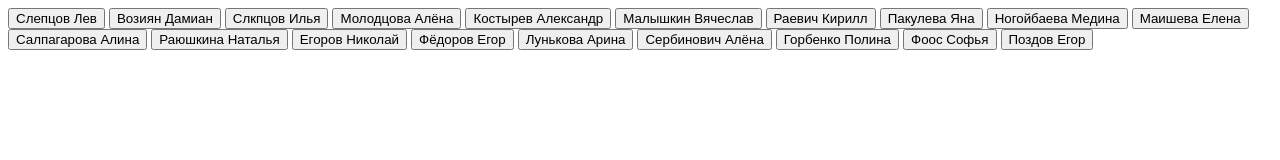
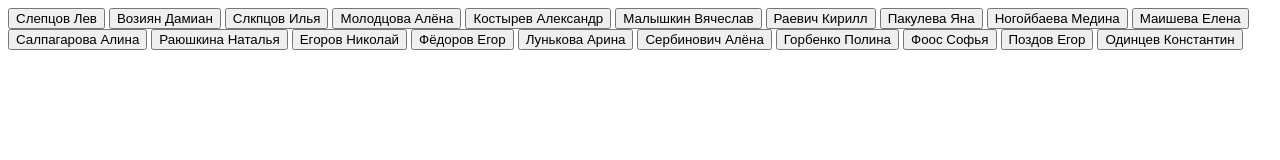
Before and after one commit to 3ISIP-622/main, a plain HTML site: page index.html in a window 1280 px wide. Drawn offline with Linux system fonts and the light colour scheme.

Commit message:
Update index.html

```diff
--- a/index.html
+++ b/index.html
@@ -25,5 +25,6 @@
     <button class="polig">Горбенко Полина</button>
     <button class="sofa">Фоос Софья</button>
     <button class="egorp">Поздов Егор</button>
+    <button class="const">Одинцев Константин</button>
 </body>
 </html>
```
